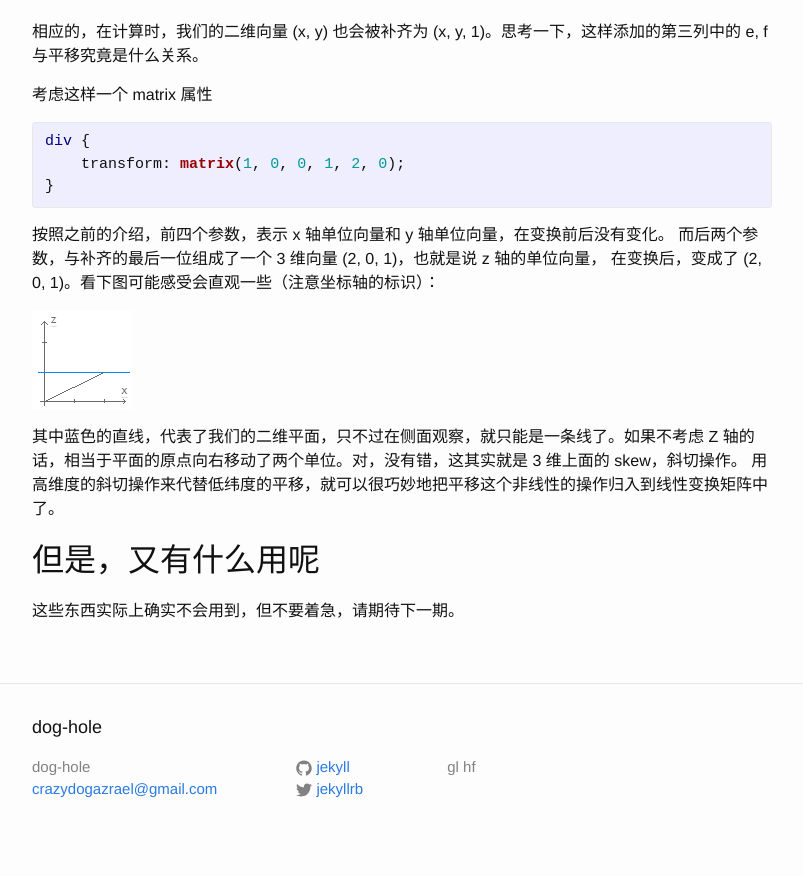
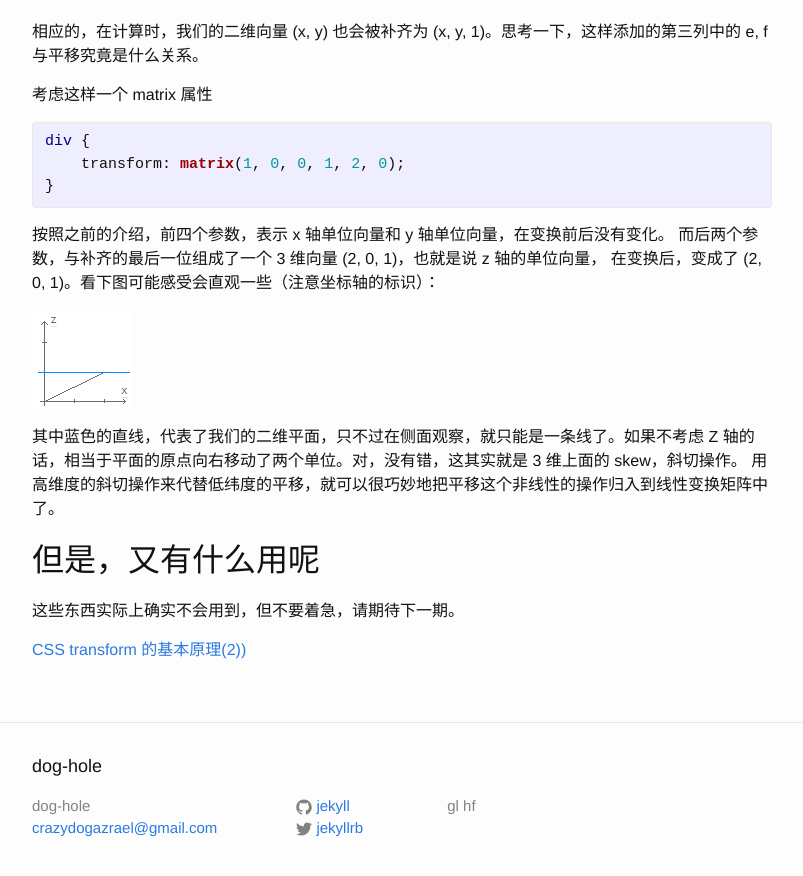
Before and after one commit to Crazydogs/Crazydogs.github.io, a Jekyll site: the page built from _posts/2017-04-14-CSS-transform-原理.markdown, in a window 1280 px wide and 900 px high, scrolled down 1745 px. Shown: the top 876 px of the window, without its empty margins (238-1041 px from the left). Built offline with Jekyll 4.4.1, drawn with Linux system fonts in a browser that asks for light colours.

Commit message:
文末添加链接

```diff
--- a/_posts/2017-04-14-CSS-transform-原理.markdown
+++ b/_posts/2017-04-14-CSS-transform-原理.markdown
@@ -98,3 +98,5 @@ div {
 ## 但是，又有什么用呢
 
 这些东西实际上确实不会用到，但不要着急，请期待下一期。
+
+[CSS transform 的基本原理(2))](http://crazydogs.github.io/coding/2017/04/15/CSS-transform-%E5%8E%9F%E7%90%862.html)
```
